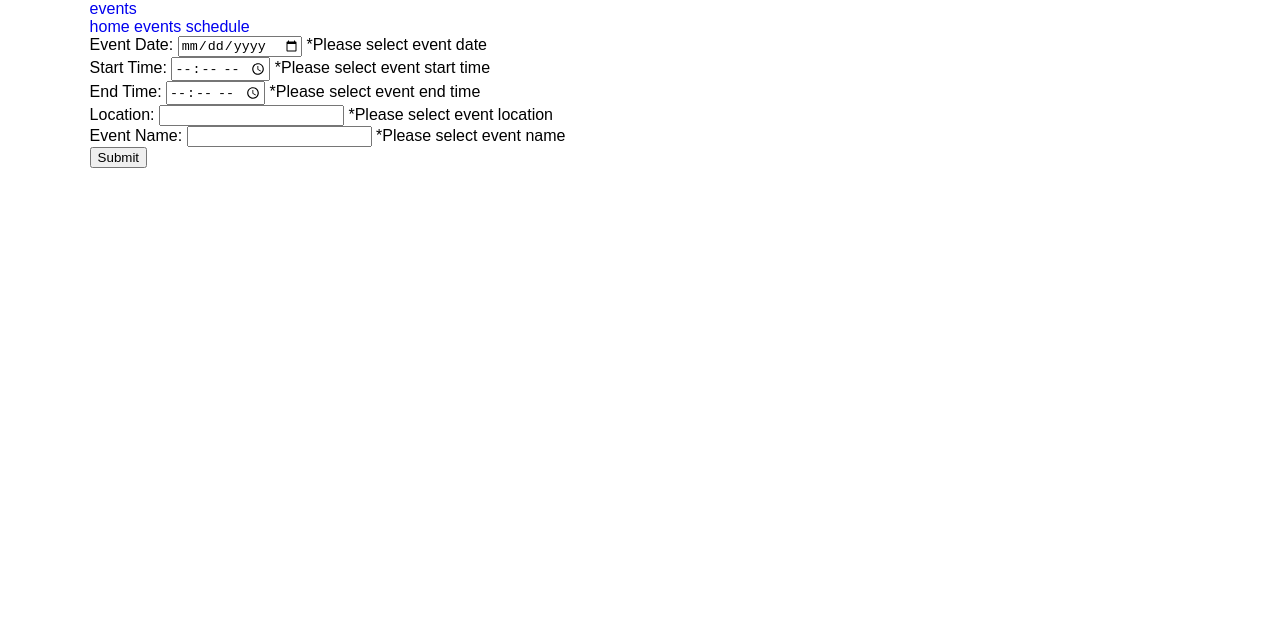
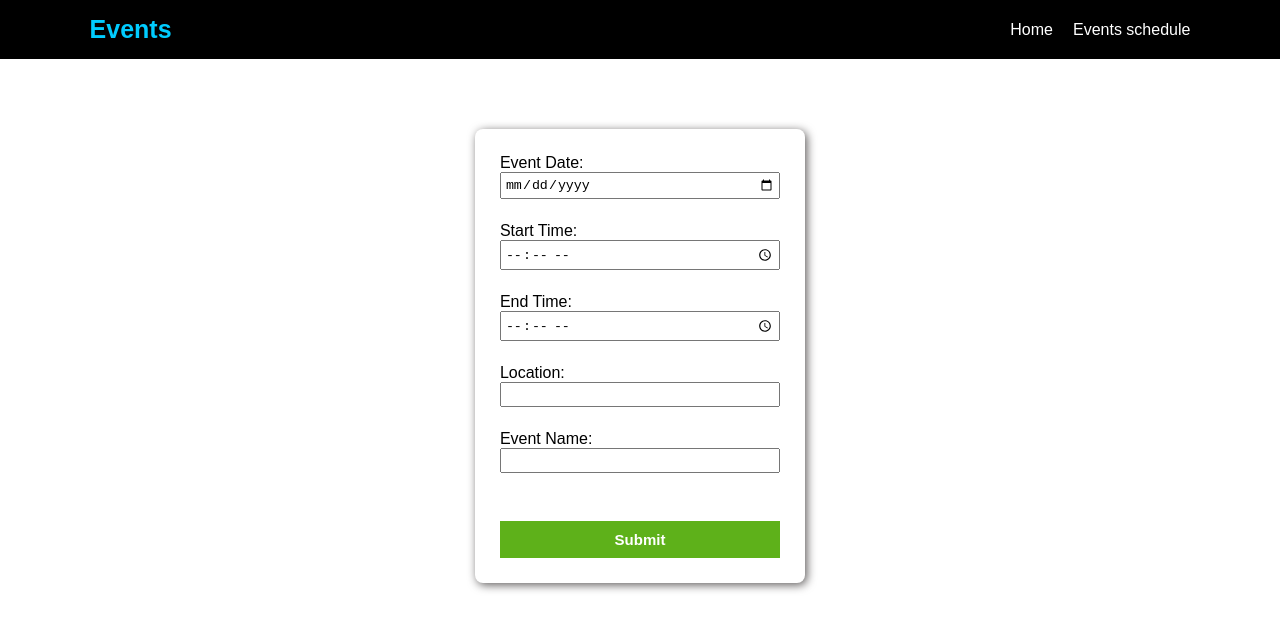
Before and after one commit to saifaliaxioned/ES6--Events, a plain HTML site: page index.html in a window 1280 px wide. Drawn offline with Linux system fonts and the light colour scheme.

Commit message:
form structure added

```diff
--- a/assets/css/style.css
+++ b/assets/css/style.css
@@ -82,6 +82,12 @@ sub { bottom: -.25em; }
 .cf { *zoom: 1; }
 
 /*for all*/
+*,*::before,*::after {
+  padding: 0;
+  margin: 0;
+  box-sizing: border-box;
+}
+
 body {
   box-sizing: border-box;
   font-family: sans-serif;
@@ -106,12 +112,37 @@ li {
 /*=================================
   Header styling starts here
 =================================*/
+header {
+  padding: 15px 0;
+  background: #000;
+}
 
+header .wrapper {
+  display: flex;
+  justify-content: space-between;
+  align-items: center;
+}
 
+.logo a {
+  color: #00ccff;
+  font-size: 25px;
+  font-weight: bold;
+  text-transform: capitalize;
+}
 
+.nav-items {
+  display: flex;
+  gap: 20px;
+}
 
+.nav-items a {
+  color: #fff;
+  transition: all .3s ease;
+}
 
-
+.nav-items a::first-letter { text-transform: uppercase; }
+.nav-items a:hover { color: #00ccff; }
+.active-nav { color: #00ccff; }
 /*=================================
   Header styling ends here
 =================================*/
@@ -119,14 +150,43 @@ li {
 /*=================================
   main styling starts here
 =================================*/
+.event-form {
+  width: 30%;
+  min-width: 300px;
+  padding: 25px;
+  margin: 70px auto 0;
+  border-radius: 8px;
+  box-shadow: 2px 2px 10px #5e5b5b;
+}
+.event-form,.input-group {
+  display: flex;
+  flex-direction: column;
+}
 
+.input-group input { padding: 3px; }
+.event-form { gap: 10px; }
 
+.input-error {
+  padding-top: 2px;
+  visibility: hidden;
+  font-size: 10px;
+  color: #ff000f;
+}
 
+.input-control { margin-top: 25px; }
 
+.input-control input {
+  width: 100%;
+  padding: 10px;
+  border: none;
+  outline: none;
+  background: #5eb11a;
+  color: #fff;
+  font-size: 15px;
+  font-weight: bold;
+}
 
-
-
-
+.show-error { visibility: visible; }
 /*=================================
   main styling ends here
 =================================*/
```
